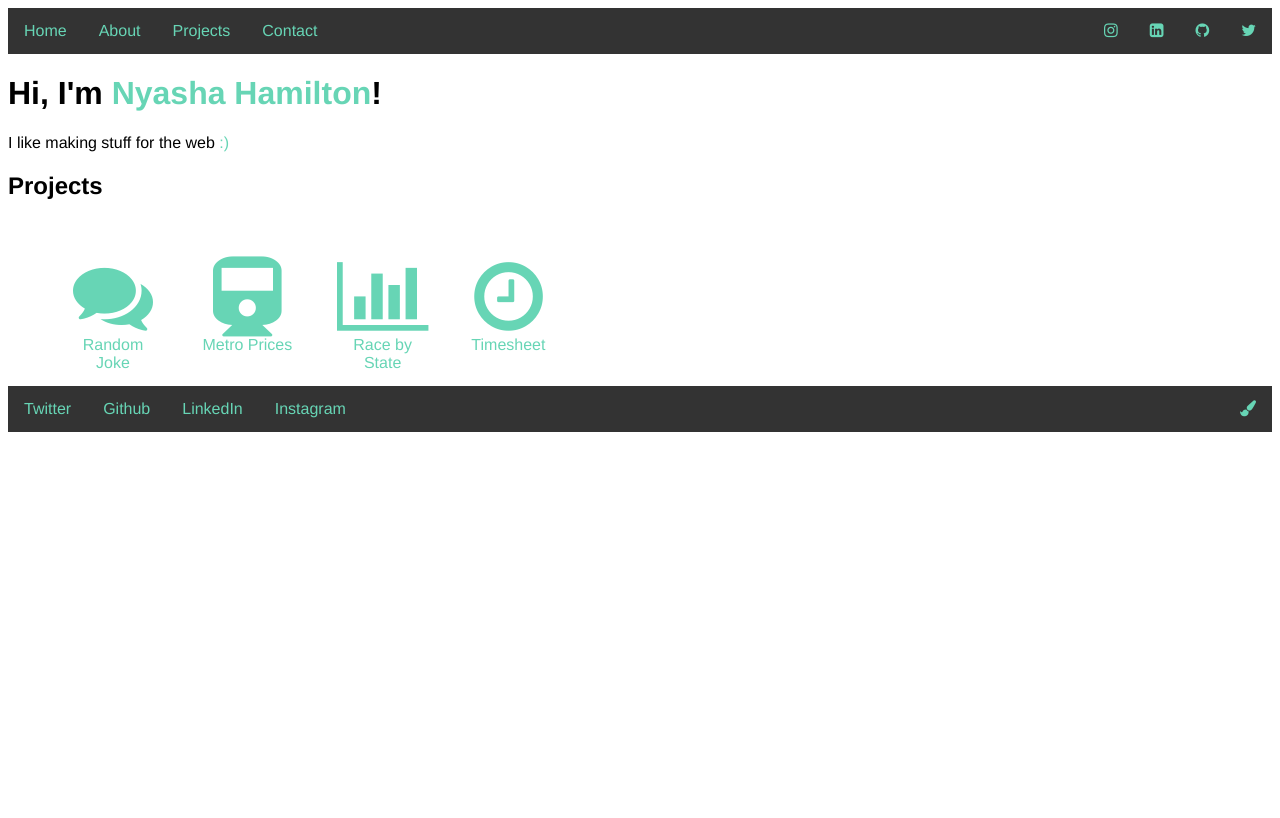
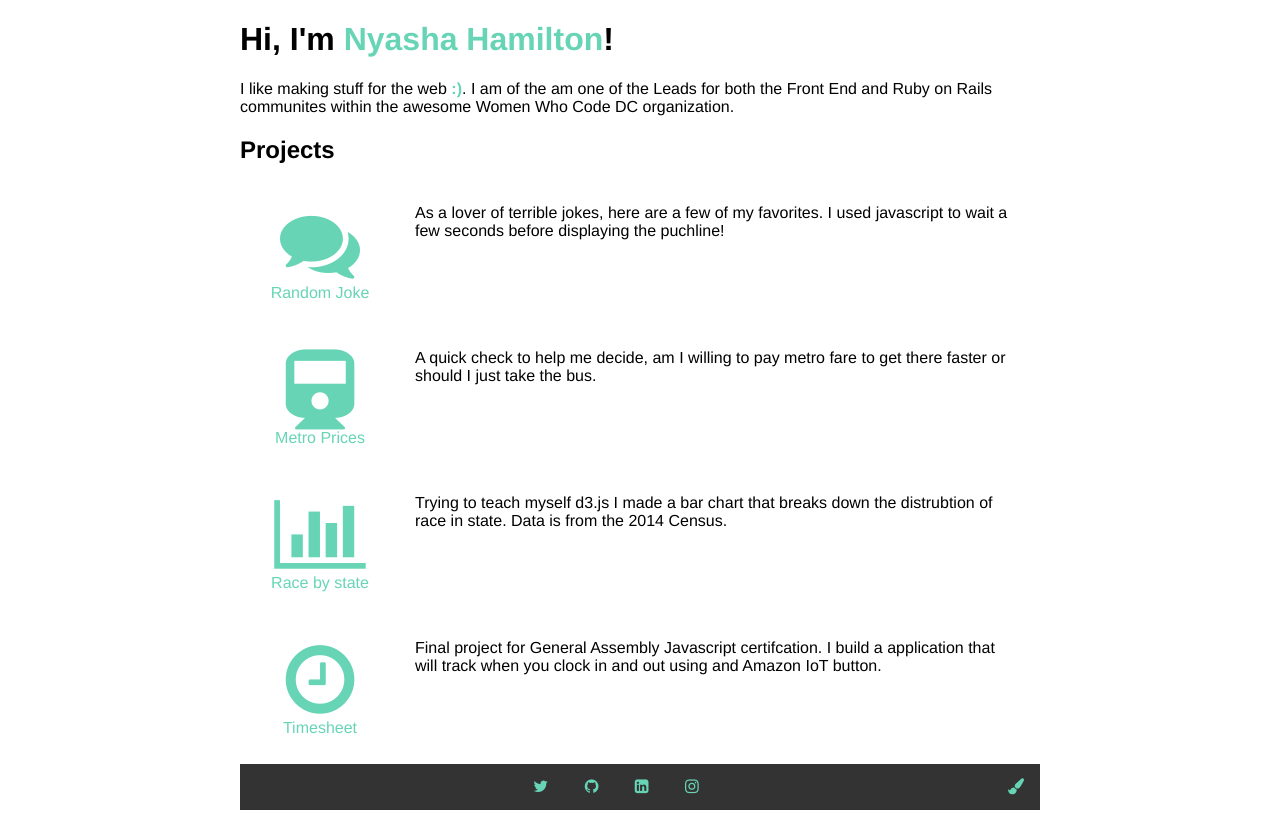
Before and after one commit to ny8nine/ny8nine.github.io, a plain HTML site: page index.html in a window 1280 px wide. Drawn offline with nearby package versions, Linux system fonts and the light colour scheme.

Commit message:
updated the projects section to add descriptions, and udpated js to display a random color on page load

```diff
--- a/index.html
+++ b/index.html
@@ -10,64 +10,75 @@
 </head>
   <body>
     <div class="container">
-      <div><!-- Navigation Bar -->
-        <ul class = "color bar">
-              <li class = "left"><a href="#home">Home</a></li>
-              <li class = "left"> <a href="#about">About</a></li>
-              <li class = "left"><a href="#projects">Projects</a></li>
-              <li class = "left"><a href="#contact">Contact</a></li>
-              <li class = "right"><a href="http://www.twitter.com/ny8nine"><i class="fa fa-twitter"></i></a></li>
-              <li class = "right"><a href="https://github.com/ny8nine"><i class="fa fa-github"></i></a></li>
-              <li class = "right"><a href="https://www.linkedin.com/in/NyashaHamilton"><i class="fa fa-linkedin-square"></i></a></li>
-              <li class = "right"><a href="https://www.instagram.com/ny8nine/"><i class="fa fa-instagram"></i></a></li>
-            </ul>
-        </ul>
-      </div><!-- Navigation Bar -->
       <div id="home">
         <h1>Hi, I'm <b class = "color">Nyasha Hamilton</b>!</h1>
       </div><!--home-->
 
       <div id="about">
-        I like making stuff for the web <span class = "color"> :)</span>
+        I like making stuff for the web <b class = "color"> :)</b>. I am of the am one of the Leads for both the Front End and Ruby on Rails  communites within the awesome Women Who Code DC organization.
       </div><!--about-->
 
       <div id="portfolio">
         <h2>Projects</h2>
-        <ul class = "projects">
-          <li class = "port_img"><a href="http://www.ny8nine.com/random_pun/">
-            <i class="fa fa-comments fa-5x" aria-hidden="true"></i>
-            <br/>Random Joke</a>
-          </li>
-          <!-- <li class = "port_img"><a href="local_weather">
-            <i class="fa fa-thermometer-half fa-5x" aria-hidden="true"></i>
-            <br/>Local Weather</a>
-          </li> -->
-          <li class = "port_img"><a href="#">
-            <i class="fa fa-train fa-5x" aria-hidden="true"></i>
-            <br/>Metro Prices</a>
-          </li>
-          <li class = "port_img"><a href="http://www.ny8nine.com/racebystate/">
-            <i class="fa fa-bar-chart fa-5x" aria-hidden="true"></i>
-            <br/>Race by State</a>
-          </li>
-          <li class = "port_img"><a href="https://nyasha-timesheet.herokuapp.com/">
-            <i class="fa fa-clock-o fa-5x" aria-hidden="true"></i>
-            <br/>Timesheet</a>
-          </li>
-        </ul>
-      </div>
+        <div class = "project"><!-- random pun -->
+          <div class = "port_img">
+            <a href="http://www.ny8nine.com/random_pun/">
+              <i class="fa fa-comments fa-5x" aria-hidden="true"></i>
+              Random Joke
+            </a>
+          </div>
+          <div class="description">
+            As a lover of terrible jokes, here are a few of my favorites. I used javascript to wait a few seconds before displaying the puchline!
+          </div>
+        </div><!-- random pun -->
+
+        <div class = "project"><!-- metro prices -->
+          <div class = "port_img">
+            <a href="http://www.ny8nine.com/wmata_prices/">
+              <i class="fa fa-train fa-5x" aria-hidden="true"></i>
+              Metro Prices
+            </a>
+          </div>
+          <div class="description">
+            A quick check to help me decide, am  I willing to pay metro fare to get there faster or should I just take the bus.
+          </div>
+        </div><!-- metro prices -->
+
+        <div class = "project"><!-- race by state -->
+          <div class = "port_img">
+            <a href="http://www.ny8nine.com/racebystate/">
+              <i class="fa fa-bar-chart fa-5x" aria-hidden="true"></i>
+              Race by state
+            </a>
+          </div>
+          <div class="description">
+            Trying to teach myself d3.js I made a bar chart that breaks down the distrubtion of race in state. Data is from the 2014 Census.
+          </div>
+        </div><!-- race by state -->
+
+        <div class = "project"><!-- timesheet -->
+          <div class = "port_img">
+            <a href="https://nyasha-timesheet.herokuapp.com/">
+              <i class="fa fa-clock-o fa-5x" aria-hidden="true"></i>
+                Timesheet
+            </a>
+          </div>
+          <div class="description">
+            Final project for General Assembly Javascript certifcation.
+            I build a application that will track when you clock in and out using and Amazon IoT button.
+          </div>
+        </div><!-- timesheet -->
+
 
       <div id="contact" >
         <ul class = "color bar">
-          <li class="left"><a href="http://www.twitter.com/ny8nine">Twitter</a></li>
-          <li class="left"><a href="https://github.com/ny8nine">Github</a></li>
-          <li class="left"><a href="https://www.linkedin.com/in/NyashaHamilton">LinkedIn</a></li>
-          <li class="left"><a href="https://www.instagram.com/ny8nine/">Instagram</a></li>
-          <li class="right"><div id="paintbrush" onclick = "myFunction();" ><i class="fa fa-paint-brush"></i></div></li>
+          <li><a href="http://www.twitter.com/ny8nine"><i class="fa fa-twitter"></i></a></li>
+          <li><a href="https://github.com/ny8nine"><i class="fa fa-github"></i></a></li>
+          <li><a href="https://www.linkedin.com/in/NyashaHamilton"><i class="fa fa-linkedin-square"></i></a></li>
+          <li><a href="https://www.instagram.com/ny8nine/"><i class="fa fa-instagram"></i></a></li>
+          <li class = "right"><div id="paintbrush"  ><i class="fa fa-paint-brush"></i></div></li>
         </ul>
       </div><!-- contact -->
-
-    </div><!--projects-->
 
     <script src="https://ajax.googleapis.com/ajax/libs/jquery/2.2.2/jquery.min.js"></script>
     <script src="javascript.js"></script>
--- a/javascript.js
+++ b/javascript.js
@@ -1,5 +1,8 @@
-//document.getElementById("paintbrush").onclick = 'alert("clicked")';
+var paintbrush = document.getElementById("paintbrush");
 var highlight = ["#67D5B5", "#EE7785", "#C89EC4", "#84B1ED"];
+
+paintbrush.addEventListener('click', changeColor)
+
 
 //pick random number between 0 and max
 function picker(max) {
@@ -7,8 +10,7 @@ function picker(max) {
 }
 
 
-
-function myFunction() {
+function changeColor() {
 	var i = picker(highlight.length);
 	var color = highlight[i];
 
@@ -20,9 +22,7 @@ function myFunction() {
   for(var i=0; i<link.length; i++){
   	link[i].style.color=color;
   }
+}
 
-  var image = document.getElementsByClassName("image");
-  for(var i=0; i<image.length; i++){
-  	image[i].style.fill=color;
-  }
-}
+
+window.onlaod = changeColor();
--- a/stylesheet.css
+++ b/stylesheet.css
@@ -5,16 +5,29 @@ body{
 
 .container{
     postion: relative;
-    height: 100%;
-    width: 100%;
+    max-width: 800px;
+    margin: 0 auto;
+}
+
+.project {
+  margin: 5px;
+  display: flex;
 }
 
 .port_img{
-  width: 90px;
-  height: 90px;
+  width: 110px;
+  height: 100px;
   padding: 5px;
   margin: 15px;
-  display: inline-block;
+  float: left;
+  text-align: center;
+}
+
+.description{
+  padding: 5px;
+  margin: 15px;
+  flex: 1;
+  width: calc(100% - 200px);
 }
 
 .bar{
@@ -26,38 +39,19 @@ body{
     text-align: center;
 }
 
-.bar li.left {
-    float: left;
-}
 
 .bar li.right {
     float: right;
 }
+a{
+  text-decoration: none;
+}
 
 .color, a{
     color: #67D5B5;
-    text-decoration: none;
 }
-
 
 .bar li{
     display: inline-block;
     padding: 14px 16px;
 }
-
-.projects {
-    list-style-type: none;
-    display: inline-block;
-}
-
-.projects a{
-    float: left;
-    text-align: center;
-    text-decoration: none;
-    display: inline; /*to make the object work as links*/
-    z-index: 1; /*to make the object work as links*/
-}
-.projects object{
-    z-index: -1; /*to make the object work as links*/
-    pointer-events: none; /*to make the object work as links*/
-}
```
